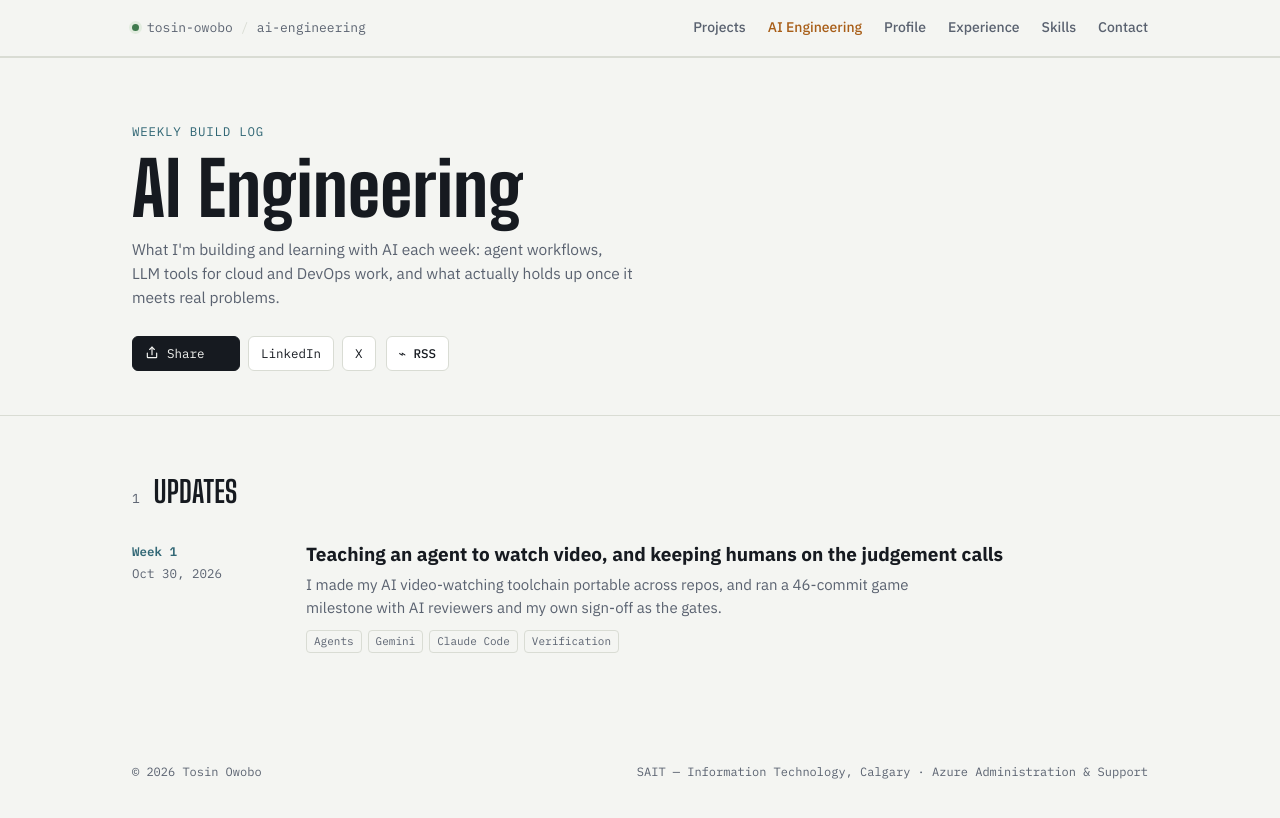
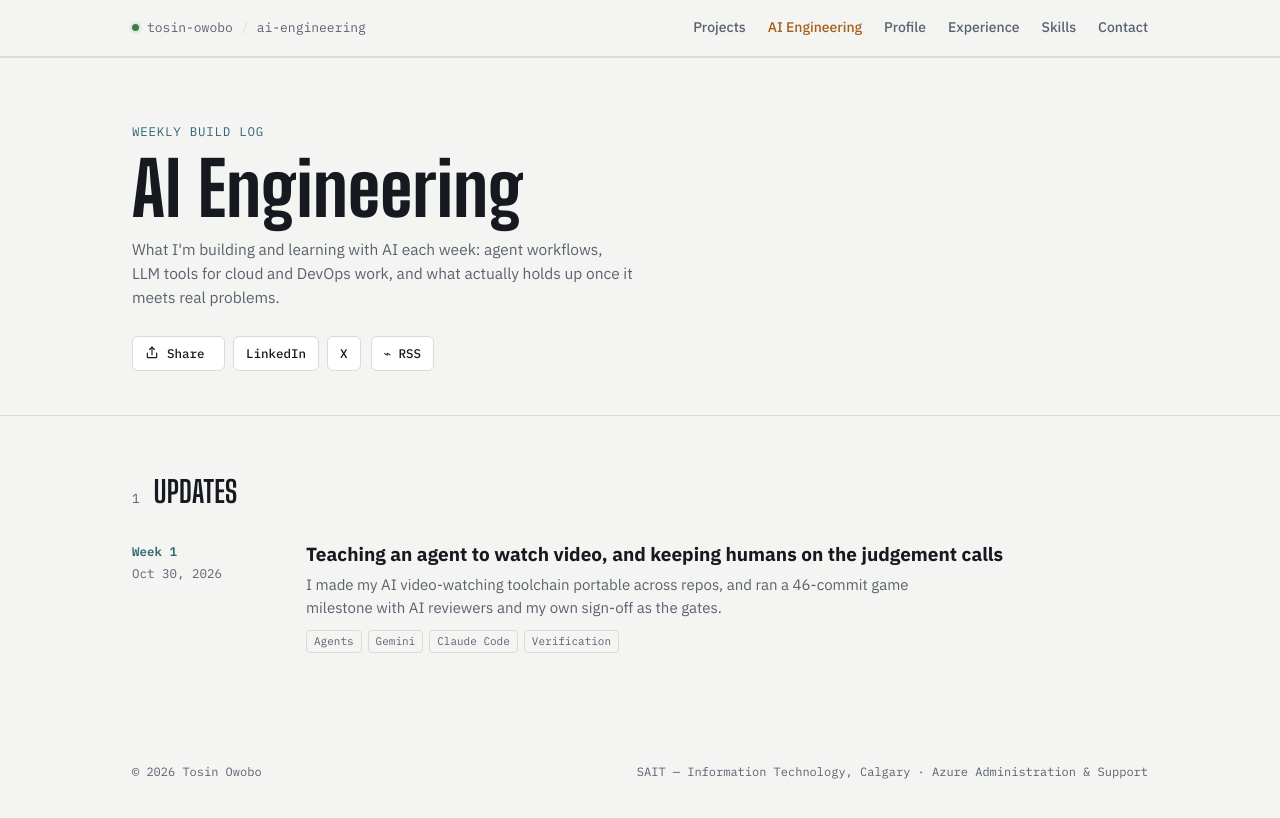
Before and after one commit to Teeowo/portfolio, a Jekyll site: the page built from ai-engineering/index.html, in a window 1280 px wide. Shown: the top 818 px of the page. Built offline with Jekyll 4.4.1, drawn with Linux system fonts in a browser that asks for light colours.

Commit message:
Match share buttons to the site's standard small button
Co-Authored-By: Claude Opus 5.5 <noreply@anthropic.com>
Claude-Session: https://claude.ai/code/session_015c3PmEQNGvtSeLxpwoxyU3

```diff
--- a/_includes/share.html
+++ b/_includes/share.html
@@ -16,7 +16,7 @@
   var url = box.dataset.url, title = box.dataset.title;
   var label = btn.querySelector('.share-label');
   function say(msg){
-    status.textContent = msg; label.textContent = '\u2713 Copied';
+    status.textContent = msg; label.textContent = 'Copied';
     clearTimeout(say.t); say.t = setTimeout(function(){ status.textContent = ''; label.textContent = 'Share'; }, 2000);
   }
   function copy(){
--- a/assets/site.css
+++ b/assets/site.css
@@ -314,11 +314,9 @@
 
   /* ---------- Share ---------- */
   .share{ display:flex; flex-wrap:wrap; align-items:center; gap:8px; }
-  .share .btn{ cursor:pointer; font:inherit; font-family:"IBM Plex Mono"; font-size:12.5px; }
-  .share-btn{ background:var(--text); color:var(--bg); border-color:var(--text); }
-  .share-btn:hover{ opacity:0.9; }
+  button.btn{ cursor:pointer; line-height:inherit; margin:0; -webkit-appearance:none; appearance:none; }
   .share-status{ position:absolute; width:1px; height:1px; overflow:hidden; clip-path:inset(50%); white-space:nowrap; }
-  .share-btn .share-label{ display:inline-block; min-width:8ch; text-align:left; }
+  .share-btn .share-label{ display:inline-block; min-width:6ch; text-align:left; }
   .post-share{ margin-top:16px; }
   .post-share.end{ margin-top:40px; padding:18px 20px; border:1px solid var(--border); border-radius:10px; background:var(--surface); }
   .post-share.end p{ margin:0 0 10px; font-weight:600; }
```
